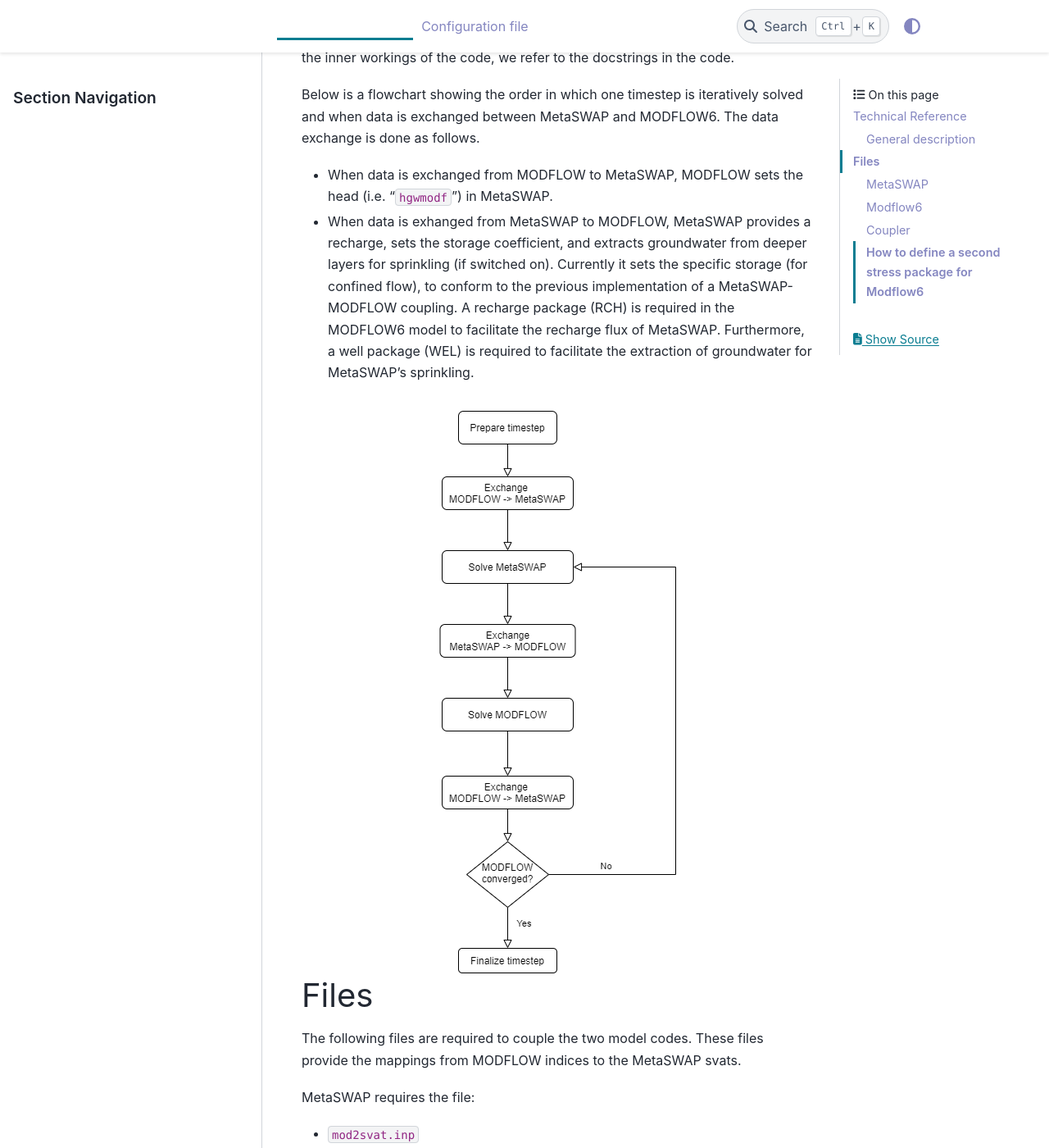
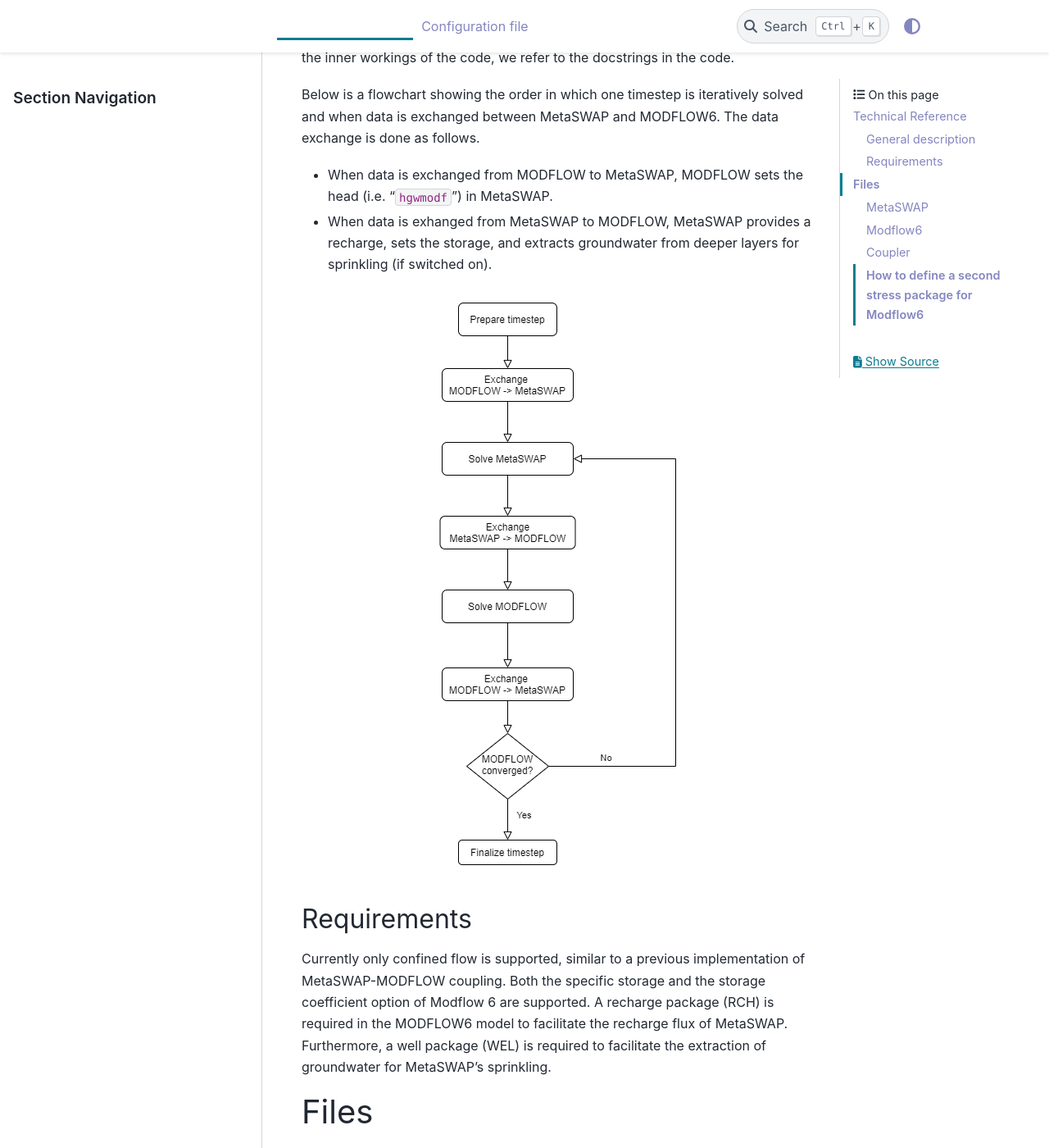
Before and after one commit to Deltares/imod_coupler, a Sphinx documentation site: the page built from docs/technical.rst, in a window 1280 px wide and 1400 px high, scrolled down 312 px. Shown: the whole window at 82% size. Built offline with Sphinx 7.4.7 and the PyData theme 0.15.4, drawn with Linux system fonts in a browser that asks for light colours.

Commit message:
Update general description

```diff
--- a/docs/technical.rst
+++ b/docs/technical.rst
@@ -16,17 +16,23 @@ MODFLOW6. The data exchange is done as follows.
 
 -  When data is exchanged from MODFLOW to MetaSWAP, MODFLOW sets the
    head (i.e. "``hgwmodf``") in MetaSWAP.
--  When data is exhanged from MetaSWAP to MODFLOW, MetaSWAP provides a
-   recharge, sets the storage coefficient, and extracts groundwater from
-   deeper layers for sprinkling (if switched on). Currently it sets the
-   specific storage (for confined flow), to conform to the previous
-   implementation of a MetaSWAP-MODFLOW coupling. A recharge package
-   (RCH) is required in the MODFLOW6 model to facilitate the recharge
-   flux of MetaSWAP. Furthermore, a well package (WEL) is required to
-   facilitate the extraction of groundwater for MetaSWAP's sprinkling.
+-  When data is exhanged from MetaSWAP to MODFLOW, MetaSWAP provides a recharge,
+   sets the storage, and extracts groundwater from deeper layers for sprinkling
+   (if switched on).
 
 .. image:: ./figures/MF6BMI_coupling.png
    :align: center
+
+
+Requirements
+------------
+
+Currently only confined flow is supported, similar to a previous implementation
+of MetaSWAP-MODFLOW coupling. Both the specific storage and the storage
+coefficient option of Modflow 6 are supported. A recharge package (RCH) is
+required in the MODFLOW6 model to facilitate the recharge flux of MetaSWAP.
+Furthermore, a well package (WEL) is required to facilitate the extraction of
+groundwater for MetaSWAP's sprinkling.
 
 Files
 =====
```
